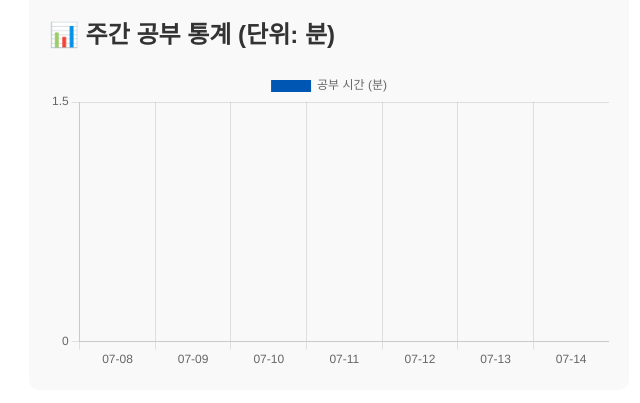
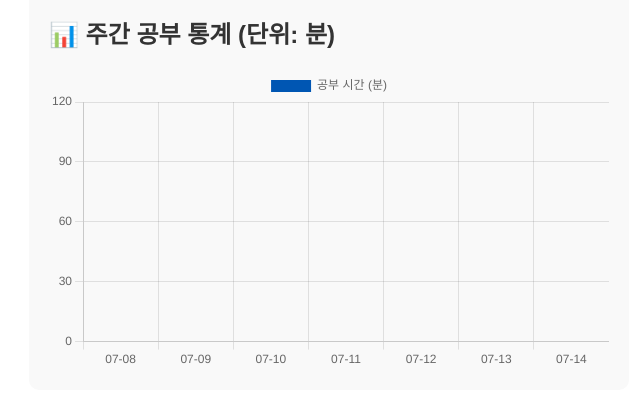
Before and after one commit to maruzone365-cpu/study-tracker, a plain HTML site: page index.html in a window 1280 px wide. Shown: the part 643-1046 px from the top of the page, 311-951 px from the left. Drawn offline with nearby package versions, Linux system fonts and the light colour scheme.

Commit message:
Clean up HTML comments and update chart settings
Removed commented sections for To-Do and Timer areas, and updated comments for chart configuration.

```diff
--- a/index.html
+++ b/index.html
@@ -19,14 +19,12 @@
         ul { list-style-type: none; padding: 0; }
         li { padding: 10px 0; border-bottom: 1px solid #eee; display: flex; align-items: center; }
         li input[type="checkbox"] { margin-right: 10px; transform: scale(1.5); cursor: pointer; }
-        /* 그래프가 너무 커지지 않도록 크기 조절 */
         #chart-container { position: relative; height: 300px; width: 100%; }
     </style>
 </head>
 <body>
     <h1>📚 스터디 및 목표 달성 트래커</h1>
 
-    <!-- 1. 할 일 (To-Do) 영역 -->
     <div class="section">
         <h2>오늘의 할 일</h2>
         <input type="text" id="todo-input" placeholder="할 일을 적고 추가 버튼을 누르세요">
@@ -34,7 +32,6 @@
         <ul id="todo-list"></ul>
     </div>
 
-    <!-- 2. 타이머 영역 -->
     <div class="section">
         <h2>타이머</h2>
         <div style="text-align: center;">
@@ -51,7 +48,6 @@
         </div>
     </div>
 
-    <!-- 3. 주간 그래프 영역 -->
     <div class="section">
         <h2>📊 주간 공부 통계 (단위: 분)</h2>
         <div id="chart-container">
@@ -136,8 +132,9 @@
                     scales: {
                         y: {
                             beginAtZero: true,
+                            suggestedMax: 120, /* 최소 120분까지는 무조건 보여주도록 고정 */
                             ticks: {
-                                stepSize: 30 // y축 눈금을 30분 단위로 강제 고정합니다
+                                stepSize: 30 /* 무조건 30 단위로 선을 긋도록 설정 */
                             }
                         }
                     }
```
